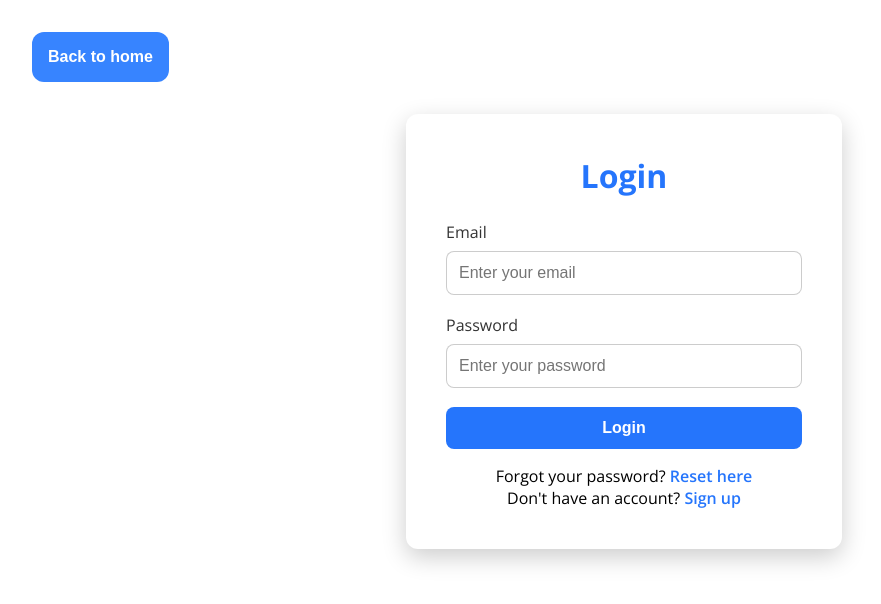
After one commit to MD-YUSUF-1/NextGen-Bank-Web-Tech-Project, a PHP site: page /login.html in a window 1280 px wide. The commit adds this page. Shown: the top 604 px of the page, without its empty margins (16-897 px from the left). Run offline with PHP 8.4, Linux system fonts and the light colour scheme.

Commit message:
Login html,css, js added

```diff
--- /dev/null
+++ b/Js/login.js
@@ -0,0 +1,19 @@
+function checkValid() {
+    const email = document.getElementById("email").value.trim();
+    const pass = document.getElementById("password").value.trim();
+    const emailErr = document.getElementById("email-err");
+    const passErr = document.getElementById("pass-err");
+    emailErr.innerHTML = "";
+    passErr.innerHTML = "";
+
+    if (email === "") {
+        emailErr.innerHTML = "Email is required";
+        return false;
+    }
+    if (pass === "") {
+        passErr.innerHTML = "Password is required";
+        return false;
+    }
+
+    return true;
+}
--- a/index.html
+++ b/index.html
@@ -69,7 +69,7 @@
 
                 </div>
                 <div class="authentication-btn">
-                    <a href="" class="btn btn-auth ">Login</a>
+                    <a href="./login.html" class="btn btn-auth ">Login</a>
                     <a href="" class="btn btn-auth">Sign Up</a>
                 </div>
             </div>
--- /dev/null
+++ b/login.html
@@ -0,0 +1,48 @@
+<!DOCTYPE html>
+<html lang="en">
+
+<head>
+    <meta charset="UTF-8">
+    <meta name="viewport" content="width=device-width, initial-scale=1.0">
+    <title>Login</title>
+    <link rel="stylesheet" href="./styles/Font.css">
+    <link rel="stylesheet" href="./styles/login.css">
+</head>
+
+<body>
+    <div class="back-container">
+        <a href="./index.html"><button class="back-btn"> <i class="fa-solid fa-arrow-left"></i> Back to home
+            </button></a>
+    </div>
+    <div class="login-container">
+        <div class="login-text">
+            <div class="header-text">
+                <h2>Login</h2>
+            </div>
+            <form onsubmit="return checkValid()">
+                <div class="form-group">
+                    <label for="email">Email</label>
+                    <input type="email" id="email" name="email" placeholder="Enter your email" >
+                    <p id="email-err"></p>
+                </div>
+
+                <div class="form-group">
+                    <label for="password">Password</label>
+                    <input type="password" id="password" name="password" placeholder="Enter your password">
+                    <p id="pass-err"></p>
+                </div>
+
+                <button type="submit" class="btn">Login</button>
+
+                <div class="extra-links">
+                    <p>Forgot your password? <a href="#">Reset here</a></p>
+                    <p>Don't have an account? <a href="#">Sign up</a></p>
+                </div>
+            </form>
+        </div>
+    </div>
+    <script src="./Js/login.js"></script>
+
+</body>
+
+</html>
--- /dev/null
+++ b/styles/login.css
@@ -0,0 +1,98 @@
+        * {
+            margin: 0;
+            padding: 0;
+            box-sizing: border-box;
+        }
+
+        #email-err, #pass-err{
+            font-size: 0.9rem;
+            color: red;
+        }
+
+        .back-btn {
+            background: #3784ff;
+            color: white;
+            transition: all .3s;
+            margin: 2rem 0 0 3rem;
+            padding: 1rem 1rem;
+            font-weight: 600;
+            border: none;
+            border-radius: 12px;
+            cursor: pointer;
+            font-size: 1rem;
+        }
+
+        .back-btn:hover {
+            transform: translateY(-3px);
+            box-shadow: 0px 0px 15px #468dff;
+        }
+
+        .login-container {
+            width: 100%;
+            max-width: 500px;
+            padding: 2rem;
+            margin: auto;
+        }
+
+        .login-text {
+            background: #ffffff;
+            border-radius: 12px;
+            box-shadow: 0 8px 25px rgba(0, 0, 0, 0.2);
+            padding: 2.5rem;
+            text-align: center;
+        }
+
+        .header-text h2 {
+            color: #2575fc;
+            font-size: 2rem;
+            margin-bottom: 1.5rem;
+        }
+
+        .form-group {
+            text-align: left;
+            margin-bottom: 1.2rem;
+        }
+
+        .form-group label {
+            display: block;
+            margin-bottom: .5rem;
+            color: #333;
+        }
+
+        .form-group input {
+            width: 100%;
+            padding: 12px;
+            border: 1px solid rgba(0, 0, 0, 0.2);
+            border-radius: 8px;
+            font-size: 1rem;
+        }
+
+        .btn {
+            width: 100%;
+            padding: 12px;
+            border: none;
+            border-radius: 8px;
+            font-weight: bold;
+            font-size: 1rem;
+            cursor: pointer;
+            background: #2575fc;
+            color: white;
+        }
+
+        .btn:hover {
+            background: #1a5edb;
+        }
+
+        .extra-links {
+            margin-top: 1rem;
+        }
+
+        .extra-links a {
+            color: #2575fc;
+            text-decoration: none;
+            font-weight: 600;
+        }
+
+        .extra-links a:hover {
+            text-decoration: underline;
+        }
--- a/styles/transaction-styles.css
+++ b/styles/transaction-styles.css
@@ -8,7 +8,6 @@ a{
 }
 
 body {
-    background: #f9fcff;
     padding-top: 30px;
 }
 
@@ -17,7 +16,7 @@ body {
 }
 
 .back-btn{
-    background: linear-gradient(135deg,  #2554a1 0%,#3784ff 100%);
+    background: #3784ff;
     color: white;
     transition: all .3s;
 }
```
